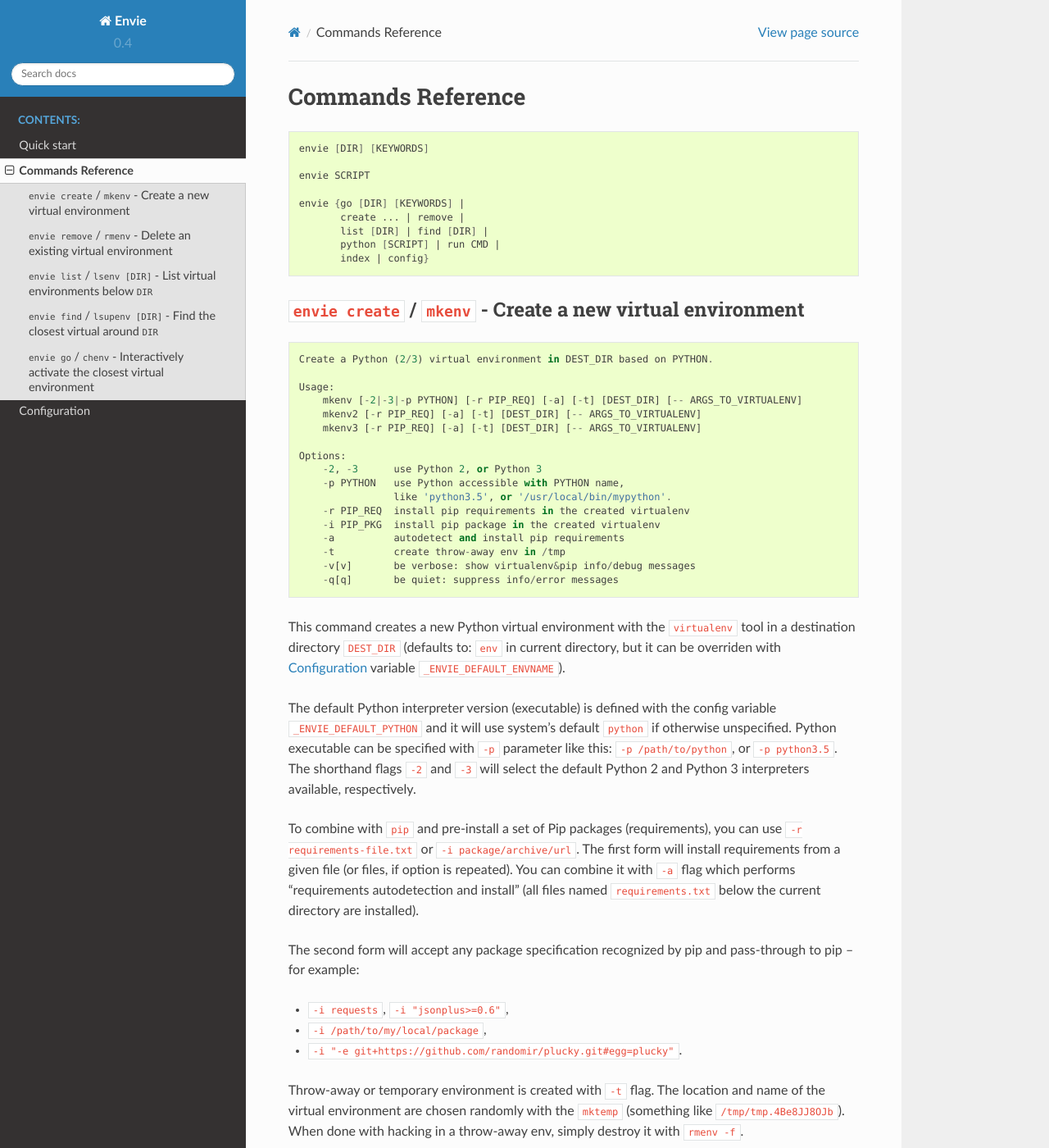
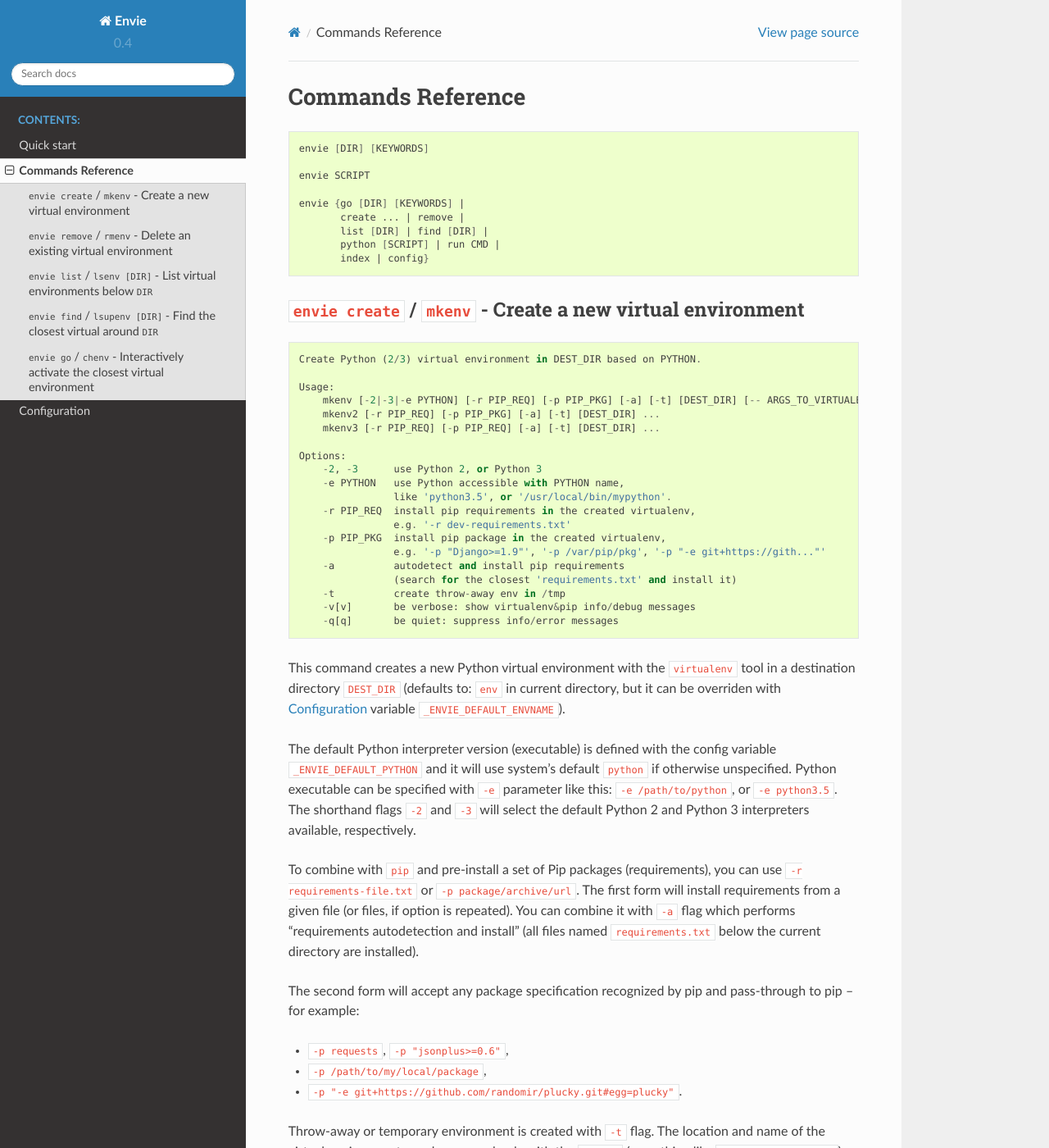
Before and after one commit to randomir/envie, a Sphinx documentation site: the page built from docs/commands.rst, in a window 1280 px wide and 1400 px high. Shown: the whole window at 82% size. Built offline with Sphinx 7.4.7 and the Read the Docs theme 2.0.0, drawn with Linux system fonts in a browser that asks for light colours.

Commit message:
mkenv switches changed: -i to -p, -p to -e
install packages with ``-p <pkg>``
define python exec with ``-e <exec>``

help/docs updated.

```diff
--- a/README.rst
+++ b/README.rst
@@ -53,7 +53,7 @@
 Summary
 -------
 
-- ``envie create`` / ``mkenv [-2|-3|-p <pyexec>] [-r <pip_req>] [-i <pip_pkg>] [-a] [<envdir> | -t] -- [virtualenv opts]`` - Create virtualenv in ``<envdir>`` (or in temporary dir, ``-t``) based on Python version ``<pyexec>``, optionally install Pip packages from ``<pip_req>`` requirements file and ``<pip_pkg>`` package specifier.
+- ``envie create`` / ``mkenv [-2|-3|-e <pyexec>] [-r <pip_req>] [-p <pip_pkg>] [-a] [<envdir> | -t] -- [virtualenv opts]`` - Create virtualenv in ``<envdir>`` (or in temporary dir, ``-t``) based on Python version ``<pyexec>``, optionally install Pip packages from ``<pip_req>`` requirements file and ``<pip_pkg>`` package specifier.
 - ``envie remove`` / ``rmenv`` - Destroy the active environment.
 - ``envie go`` / ``chenv [-1] [-q] [-v] [<basedir>] [<keywords>]`` - Interactively activate the closest environment (looking down, then up, with ``lsupenv``), optionally filtered by a list of ``<keywords>``. Start looking in ``<basedir>`` (defaults to ``.``).
 - ``envie list`` / ``lsenv [-f|-l] [<dir>|"." [<avoid>]]`` - List all environments below ``<dir>`` directory, skipping ``<avoid>`` subdir.
@@ -120,7 +120,7 @@
 Create a throw-away environment with a pre-installed ``dev-requirements.txt`` and
 a local project in editable mode from ``/home/stevie/work/mypackage/``::
 
-    $ mkenv -t -r dev-requirements.txt -i "-e /home/stevie/work/mypackage/"
+    $ mkenv -t -r dev-requirements.txt -p "-e /home/stevie/work/mypackage/"
 
 To automate the previous example, you can use ``envie-oneoff`` command in your hashbang,
 like this::
--- a/docs/commands.rst
+++ b/docs/commands.rst
@@ -20,20 +20,23 @@
 
 ::
 
-    Create a Python (2/3) virtual environment in DEST_DIR based on PYTHON.
+    Create Python (2/3) virtual environment in DEST_DIR based on PYTHON.
 
     Usage:
-        mkenv [-2|-3|-p PYTHON] [-r PIP_REQ] [-a] [-t] [DEST_DIR] [-- ARGS_TO_VIRTUALENV]
-        mkenv2 [-r PIP_REQ] [-a] [-t] [DEST_DIR] [-- ARGS_TO_VIRTUALENV]
-        mkenv3 [-r PIP_REQ] [-a] [-t] [DEST_DIR] [-- ARGS_TO_VIRTUALENV]
+        mkenv [-2|-3|-e PYTHON] [-r PIP_REQ] [-p PIP_PKG] [-a] [-t] [DEST_DIR] [-- ARGS_TO_VIRTUALENV]
+        mkenv2 [-r PIP_REQ] [-p PIP_PKG] [-a] [-t] [DEST_DIR] ...
+        mkenv3 [-r PIP_REQ] [-p PIP_REQ] [-a] [-t] [DEST_DIR] ...
 
     Options:
         -2, -3      use Python 2, or Python 3
-        -p PYTHON   use Python accessible with PYTHON name,
+        -e PYTHON   use Python accessible with PYTHON name,
                     like 'python3.5', or '/usr/local/bin/mypython'.
-        -r PIP_REQ  install pip requirements in the created virtualenv
-        -i PIP_PKG  install pip package in the created virtualenv
+        -r PIP_REQ  install pip requirements in the created virtualenv,
+                    e.g. '-r dev-requirements.txt'
+        -p PIP_PKG  install pip package in the created virtualenv,
+                    e.g. '-p "Django>=1.9"', '-p /var/pip/pkg', '-p "-e git+https://gith..."'
         -a          autodetect and install pip requirements
+                    (search for the closest 'requirements.txt' and install it)
         -t          create throw-away env in /tmp
         -v[v]       be verbose: show virtualenv&pip info/debug messages
         -q[q]       be quiet: suppress info/error messages
@@ -44,13 +47,13 @@
 
 The default Python interpreter version (executable) is defined with the config
 variable ``_ENVIE_DEFAULT_PYTHON`` and it will use system's default ``python``
-if otherwise unspecified. Python executable can be specified with ``-p``
-parameter like this: ``-p /path/to/python``, or ``-p python3.5``. The shorthand
+if otherwise unspecified. Python executable can be specified with ``-e``
+parameter like this: ``-e /path/to/python``, or ``-e python3.5``. The shorthand
 flags ``-2`` and ``-3`` will select the default Python 2 and Python 3
 interpreters available, respectively.
 
 To combine with ``pip`` and pre-install a set of Pip packages (requirements),
-you can use ``-r requirements-file.txt`` or  ``-i package/archive/url``. The
+you can use ``-r requirements-file.txt`` or  ``-p package/archive/url``. The
 first form will install requirements from a given file (or files, if option is
 repeated). You can combine it with ``-a`` flag which performs "requirements
 autodetection and install" (all files named ``requirements.txt`` below the
@@ -59,9 +62,9 @@
 The second form will accept any package specification recognized by
 pip and pass-through to pip -- for example:
 
-- ``-i requests``, ``-i "jsonplus>=0.6"``,
-- ``-i /path/to/my/local/package``,
-- ``-i "-e git+https://github.com/randomir/plucky.git#egg=plucky"``.
+- ``-p requests``, ``-p "jsonplus>=0.6"``,
+- ``-p /path/to/my/local/package``,
+- ``-p "-e git+https://github.com/randomir/plucky.git#egg=plucky"``.
 
 Throw-away or temporary environment is created with ``-t`` flag. The location
 and name of the virtual environment are chosen randomly with the ``mktemp``
--- a/docs/intro.rst
+++ b/docs/intro.rst
@@ -54,7 +54,7 @@
                        (adaptively select the most relevant virtual env for list of KEYWORDS)
 
         config         interactively configure Envie
-        index          (re-)index virtualenvs under /home/stevie
+        index          (re-)index virtualenvs
         help           this help
 
     The first form is basically an alias for 'envie go -v [DIR] [KEYWORDS]'. It interactively
```
Also changed, not shown: 1 other file.
